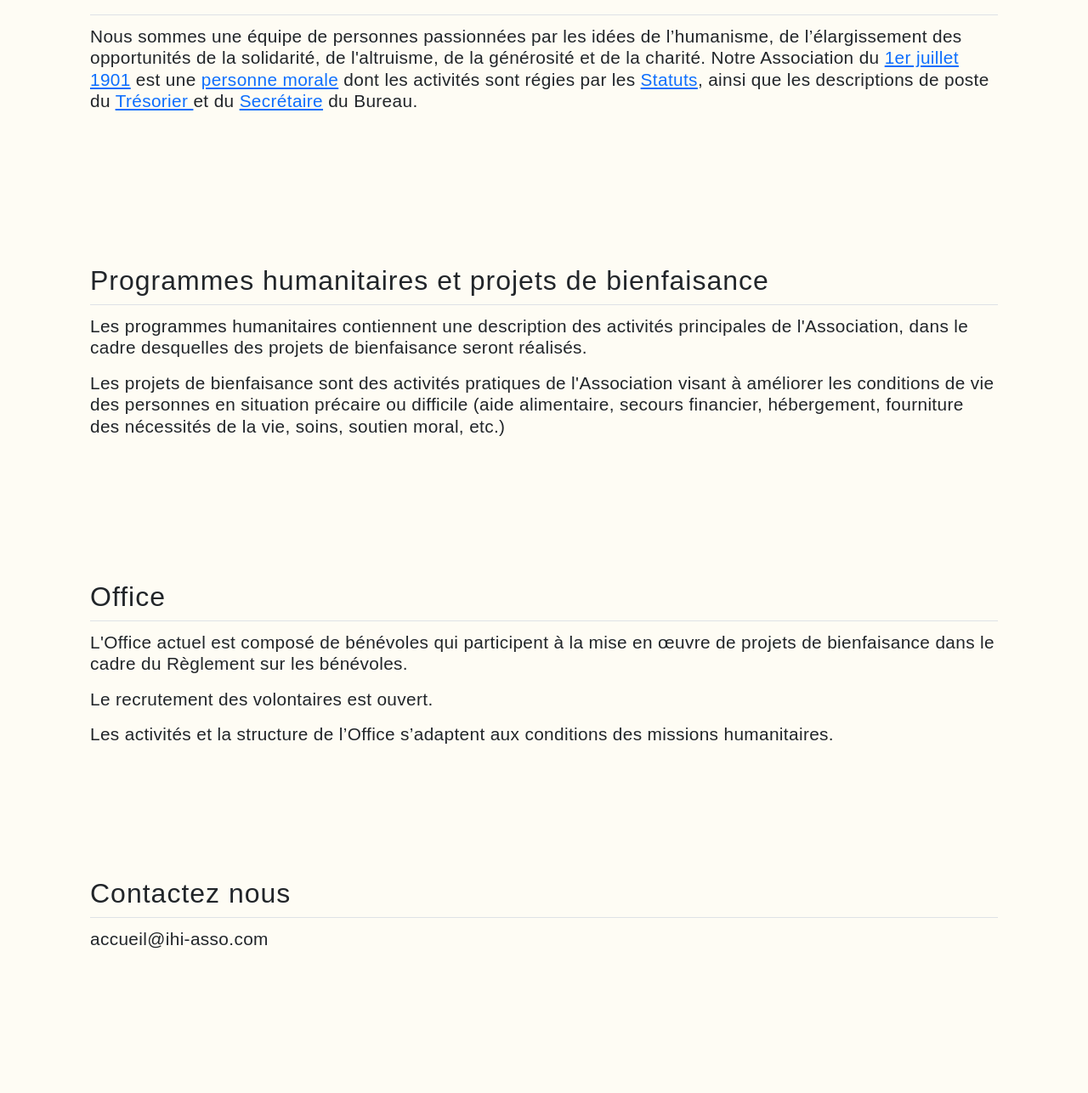
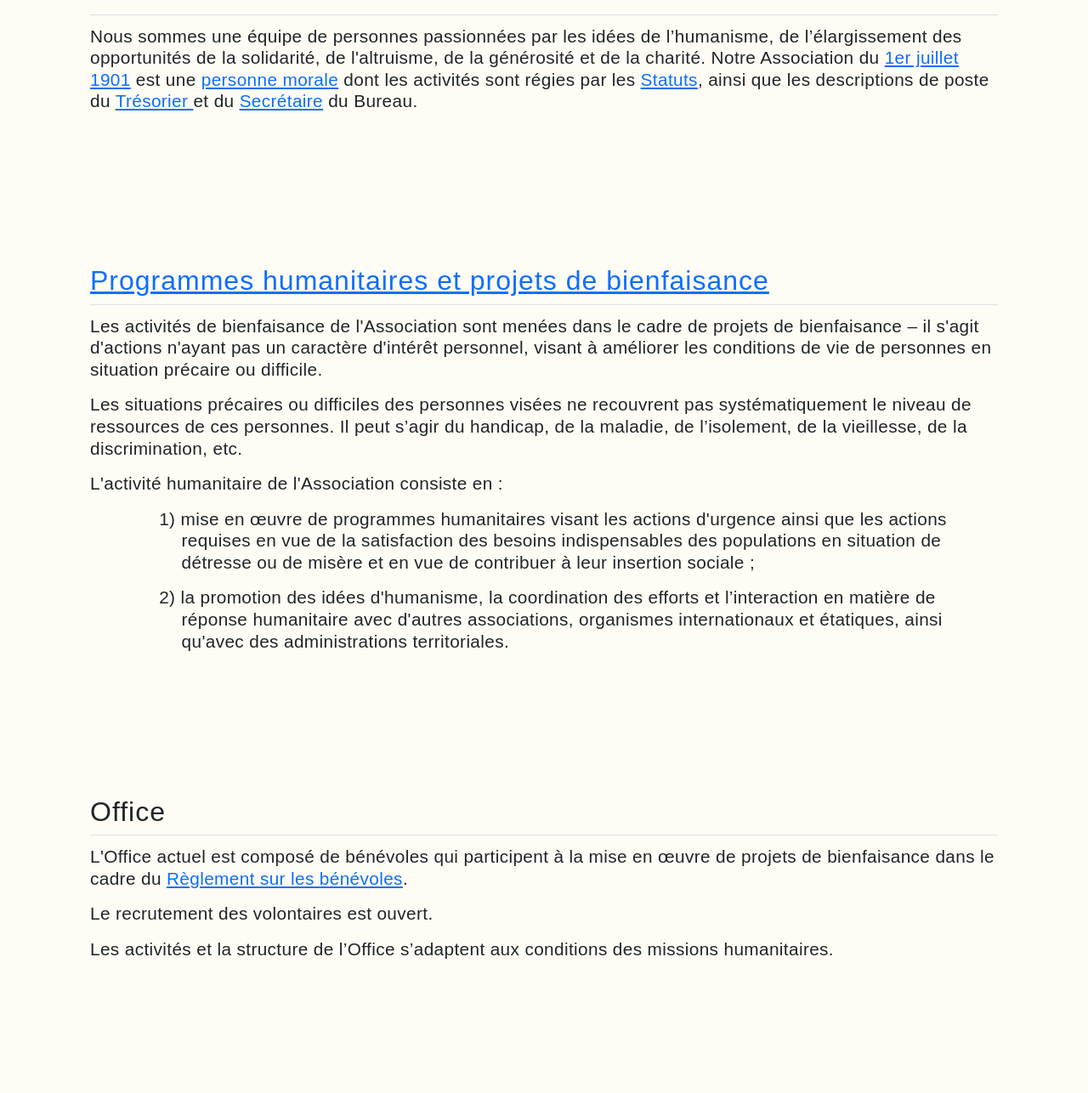
Before and after one commit to AB-IHI/AB-IHI, a PHP site: page / in a window 1280 px wide. Shown: the part 960-2246 px from the top of the page at 85% size. Run offline with PHP 8.4, Linux system fonts and the light colour scheme.

Commit message:
update home page w link n new txt

```diff
--- a/css_js/style.css
+++ b/css_js/style.css
@@ -297,6 +297,15 @@ html {
     margin-top: 4.5%;
     height: 80px;
     margin-bottom: 6%;
+}
+
+.hide_list {
+    list-style: none;
+}
+
+.horiz_spacin {
+    text-indent: -0.7cm;
+    margin-bottom: 15px;
 }
 
 .article {
--- a/view/home.php
+++ b/view/home.php
@@ -97,19 +97,32 @@ if (isset($_SESSION["loggedin"]) && $_SESSION["loggedin"] === true) {
     <!-- container but this time with section -->
 
     <div class="container px-4 py-5 quisn" id="featured-3 ">
-        <h4 id="progH" class="pb-2 border-bottom h2">Programmes humanitaires et projets de bienfaisance</h4>
+        <h4 id="progH" class="pb-2 border-bottom h2"><a href="?explain=explanation">Programmes humanitaires et projets de bienfaisance</a></h4>
         <div class=" row-p g-4 py-1 row-cols-1 row-cols-lg-1">
 
             <div class="feature col">
 
 
                 <p>
-                    Les programmes humanitaires contiennent une description des activités principales de l'Association, dans le cadre desquelles des projets de bienfaisance seront réalisés.
+                Les activités de bienfaisance de l'Association sont menées dans le cadre de projets de bienfaisance – il s'agit d'actions n'ayant pas un caractère d'intérêt personnel, visant à améliorer les conditions de vie de personnes en situation précaire ou difficile.                </p>
+                <p> Les situations précaires ou difficiles des personnes visées ne recouvrent pas systématiquement le niveau de ressources de ces personnes. Il peut s’agir du handicap, de la maladie, de l’isolement, de la vieillesse, de la discrimination, etc.
                 </p>
-                <p> Les projets de bienfaisance sont des activités pratiques de l'Association visant à améliorer les conditions de vie des personnes en situation précaire ou difficile
-                    (aide alimentaire, secours financier, hébergement, fourniture des nécessités de la vie, soins, soutien moral, etc.)
+                <p>
+                L'activité humanitaire de l'Association consiste en :
+                </p>
 
-                </p>
+                <ul class="hide_list ">
+                    <li class=" hide_list horiz_spacin" style="margin-left: 2cm">
+                    <p>
+                        1)  mise en œuvre de programmes humanitaires visant les actions d'urgence ainsi que les actions requises en vue de la satisfaction
+                        des besoins indispensables des populations en situation de détresse ou de misère et en vue de contribuer à leur insertion sociale ;
+                    </p></li>
+                <li class="hide_list horiz_spacin" style="margin-left: 2cm">
+                <p>
+                    2)  la promotion des idées d'humanisme, la coordination des efforts et l’interaction en matière de réponse humanitaire avec d'autres
+                    associations, organismes internationaux et étatiques, ainsi qu'avec des administrations territoriales.
+                </p></li>
+                </ul>
 
             </div>
 
@@ -130,7 +143,7 @@ if (isset($_SESSION["loggedin"]) && $_SESSION["loggedin"] === true) {
             <div class="feature col">
 
 
-                <p>L'Office actuel est composé de bénévoles qui participent à la mise en œuvre de projets de bienfaisance dans le cadre du Règlement sur les bénévoles. </p>
+                <p>L'Office actuel est composé de bénévoles qui participent à la mise en œuvre de projets de bienfaisance dans le cadre du <a href="?explain=explanation">Règlement sur les bénévoles</a>. </p>
                 <p> Le recrutement des volontaires est ouvert.</p>
                 <p>Les activités et la structure de l’Office s’adaptent aux conditions des missions humanitaires.
 
--- a/view/inside_nav.php
+++ b/view/inside_nav.php
@@ -5,10 +5,10 @@
     <li class="nav-item dropdown">
         <a class="nav-link dropdown-toggle" href="#" data-bs-toggle="dropdown"> IHI </a>
         <ul class="dropdown-menu">
-            <li><a class="dropdown-item go_to_section" href="#quiSN"> Qui sommes nous </a></li>
-            <li><a class="dropdown-item go_to_section" href="#progH">Programmes </a></li>
-            <li><a class="dropdown-item go_to_section" href="#ofs">Office </a></li>
-            <li><a class="dropdown-item go_to_section" href="#contact">Contactez nous </a></li>
+            <li><a class="dropdown-item go_to_section" href="?page=home#quiSN"> Qui sommes nous </a></li>
+            <li><a class="dropdown-item go_to_section" href="?page=home#progH">Programmes </a></li>
+            <li><a class="dropdown-item go_to_section" href="?page=home#ofs">Office </a></li>
+            <li><a class="dropdown-item go_to_section" href="?page=home#contact">Contactez nous </a></li>
         </ul>
     </li>
 </ul>
```
Also changed, not shown: Règlement bref sur les  bénévole.html (+12 -5 lines).
